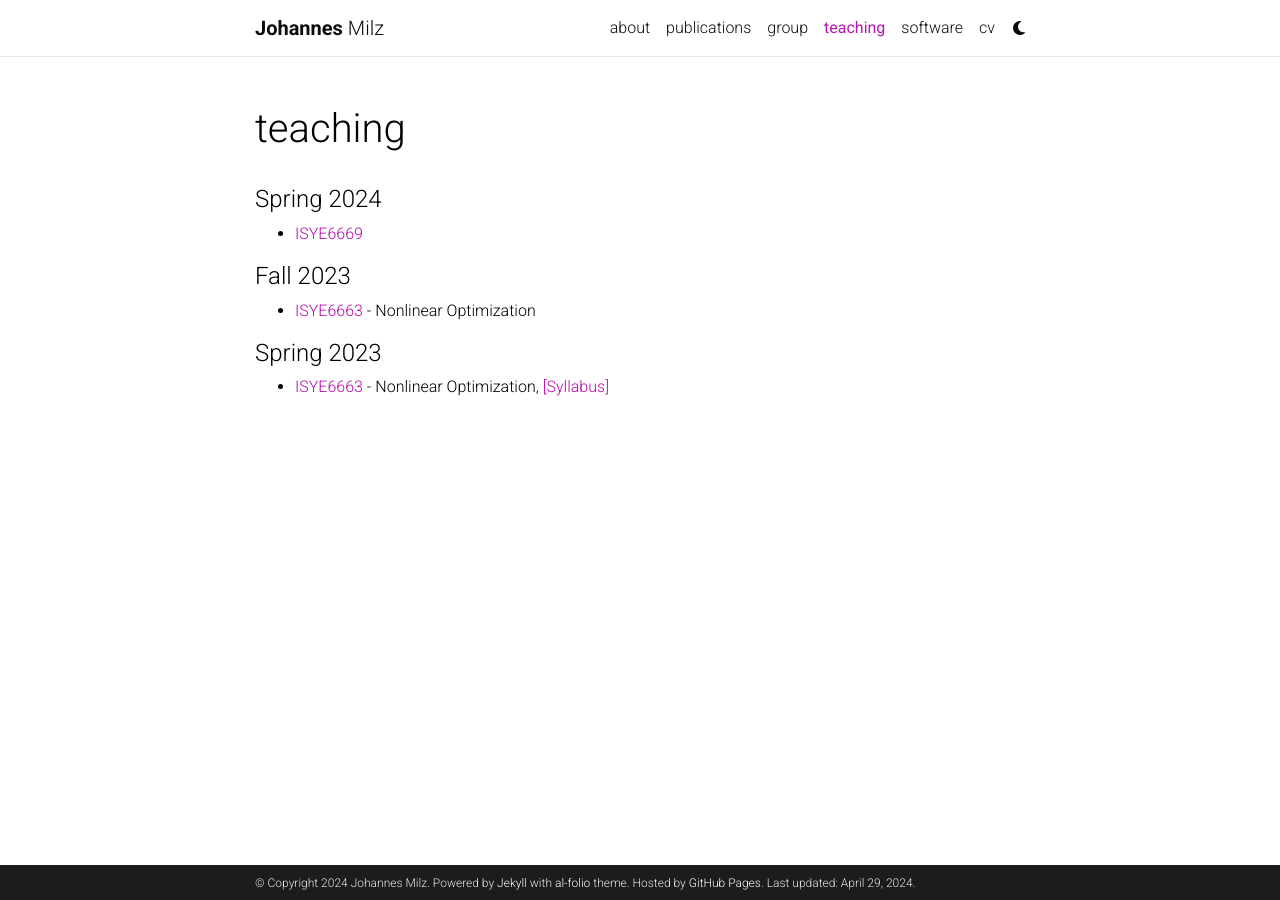
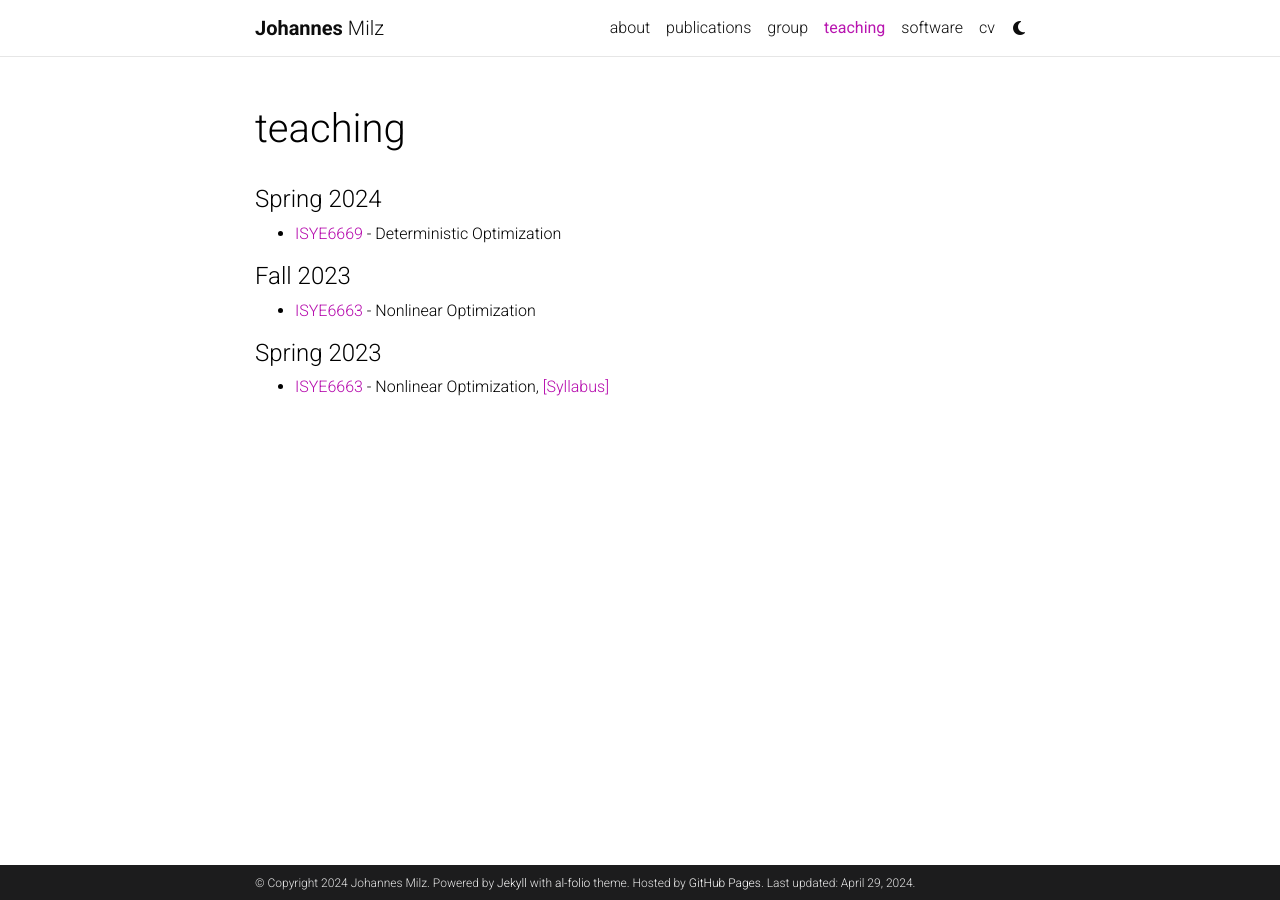
Before and after one commit to milzj/milzj.github.io, a Jekyll site: the page built from _pages/teaching.md, in a window 1280 px wide. Built offline with Jekyll 4.4.1, drawn with Linux system fonts in a browser that asks for light colours; comment, search, counter and statistics services are not loaded; a style sheet for code colours, icons or effects is not loaded.

Commit message:
Update teaching.md

```diff
--- a/_pages/teaching.md
+++ b/_pages/teaching.md
@@ -8,7 +8,7 @@ nav_order: 5
 ---
 
 #### Spring 2024
-- [ISYE6669](https://oscar.gatech.edu/bprod/bwckctlg.p_display_courses?term_in=202402&one_subj=ISYE&sel_crse_strt=6669&sel_crse_end=6669&sel_subj=&sel_levl=&sel_schd=&sel_coll=&sel_divs=&sel_dept=&sel_attr=)
+- [ISYE6669](https://oscar.gatech.edu/bprod/bwckctlg.p_display_courses?term_in=202402&one_subj=ISYE&sel_crse_strt=6669&sel_crse_end=6669&sel_subj=&sel_levl=&sel_schd=&sel_coll=&sel_divs=&sel_dept=&sel_attr=) - Deterministic Optimization
 
 #### Fall 2023
  - [ISYE6663](https://oscar.gatech.edu/bprod/bwckctlg.p_display_courses?term_in=202308&one_subj=ISYE&sel_crse_strt=6663&sel_crse_end=6663&sel_subj=&sel_levl=&sel_schd=&sel_coll=&sel_divs=&sel_dept=&sel_attr=) - Nonlinear Optimization
```
